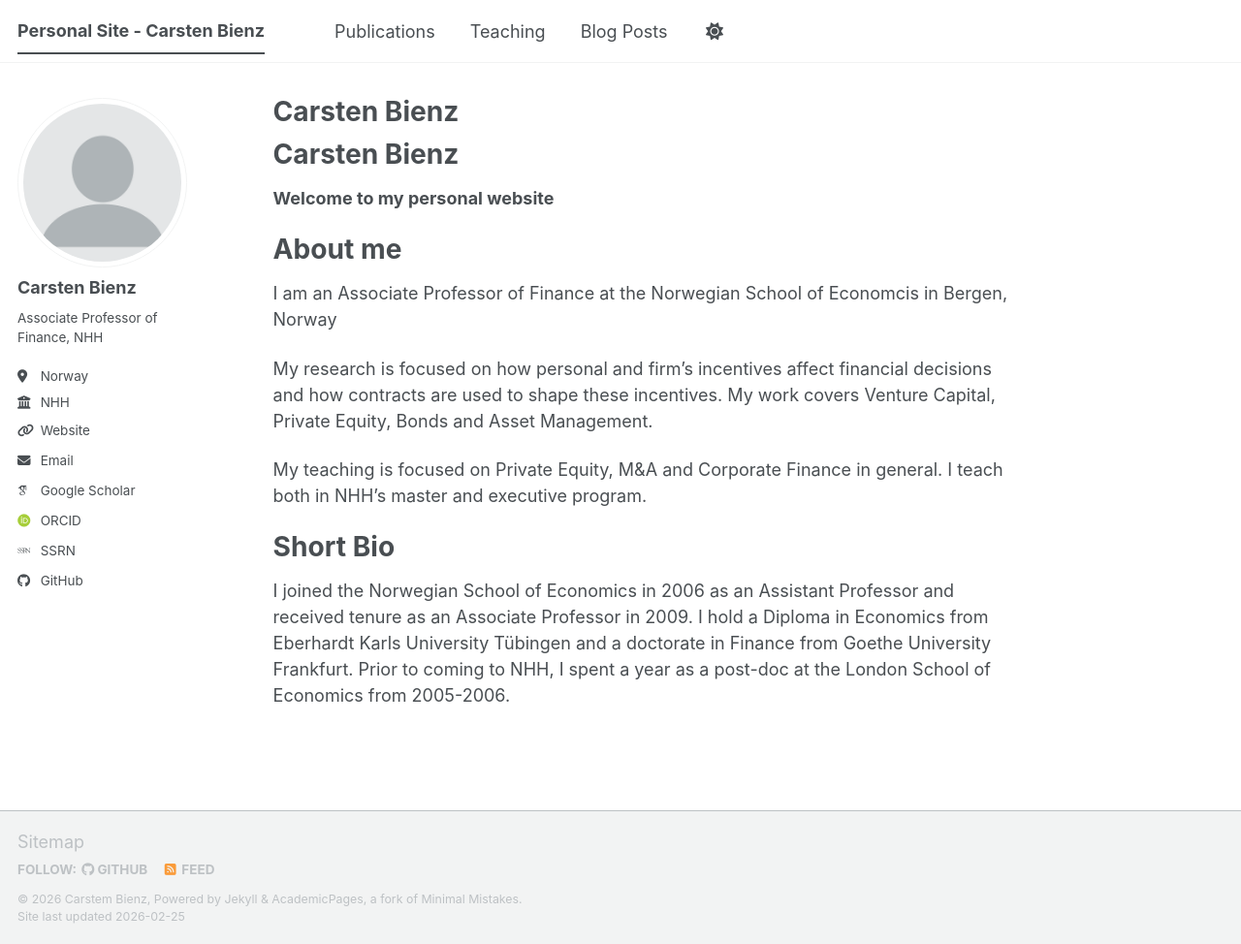
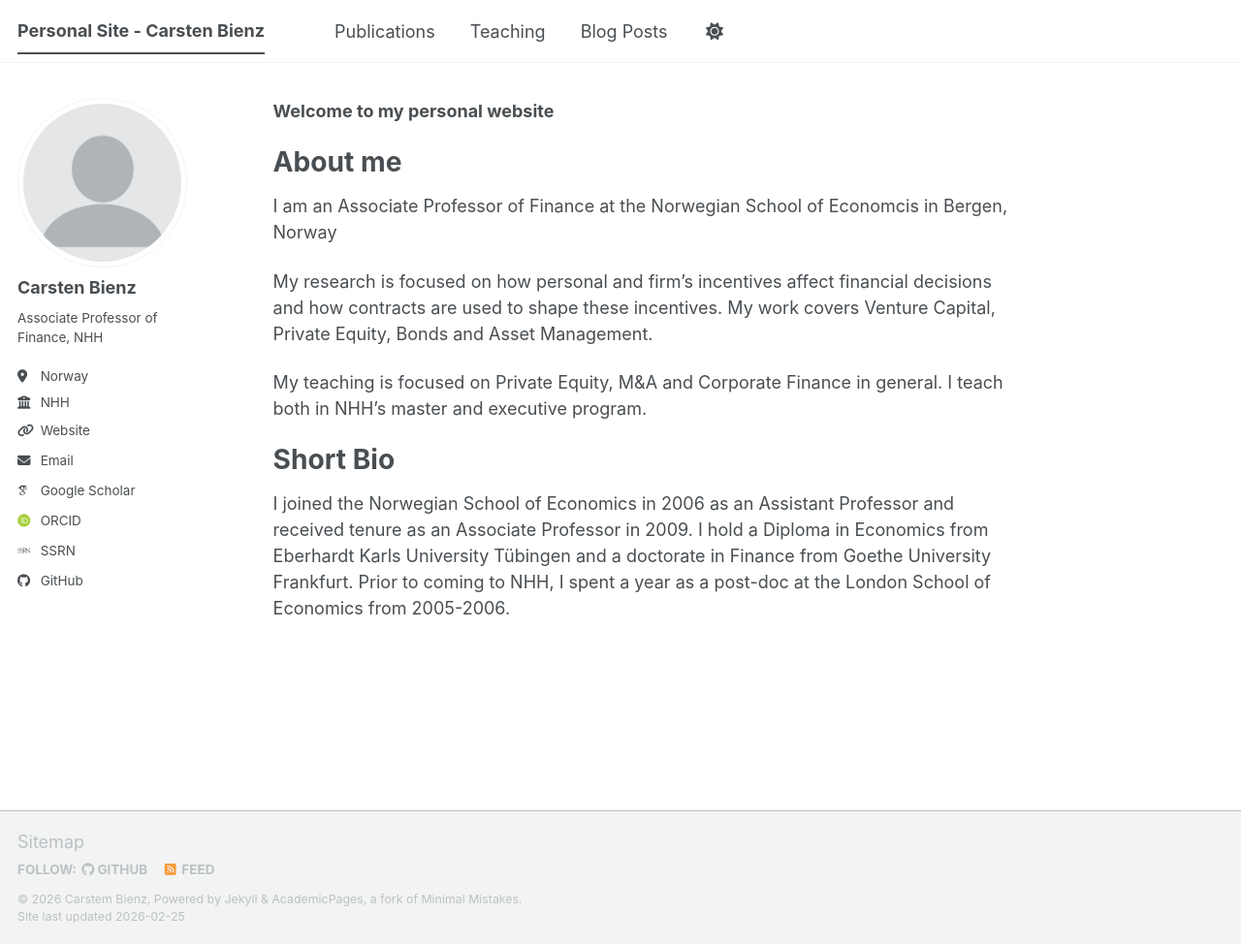
Before and after one commit to CarstenBienz/carstenbienz.github.io, a Jekyll site: the page built from index.md, in a window 1280 px wide and 974 px high. Shown: the whole window at 97% size. Built offline with Jekyll 4.4.1, drawn with Linux system fonts in a browser that asks for light colours; some web fonts are replaced; our own code applies the rules of GitHub Pages for plain Markdown files; a script bundle is joined from its source files by our own code; library files that are not in the unit come from our copies.

Commit message:
Update index.md

```diff
--- a/index.md
+++ b/index.md
@@ -1,4 +1,3 @@
-# Carsten Bienz
 **Welcome to my personal website**
 
 # About me
```
